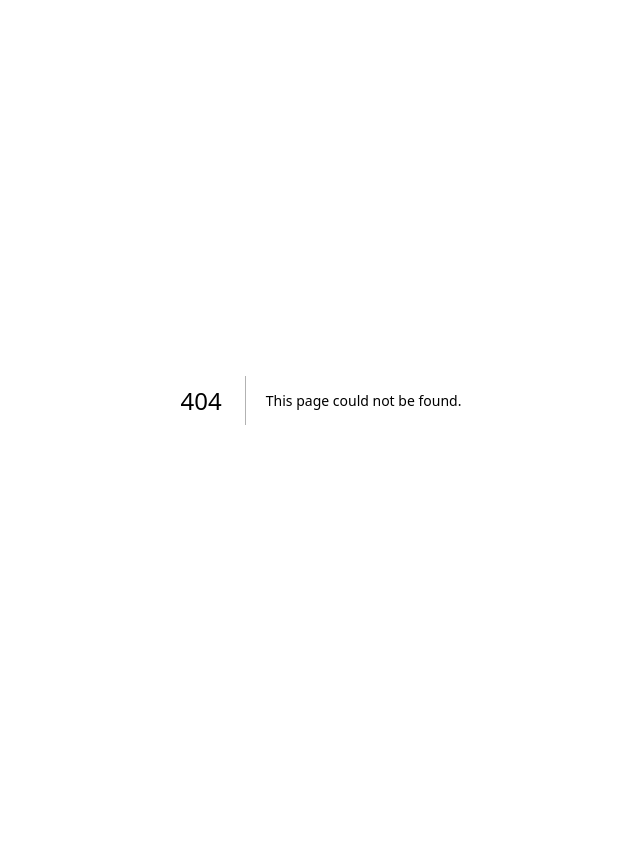
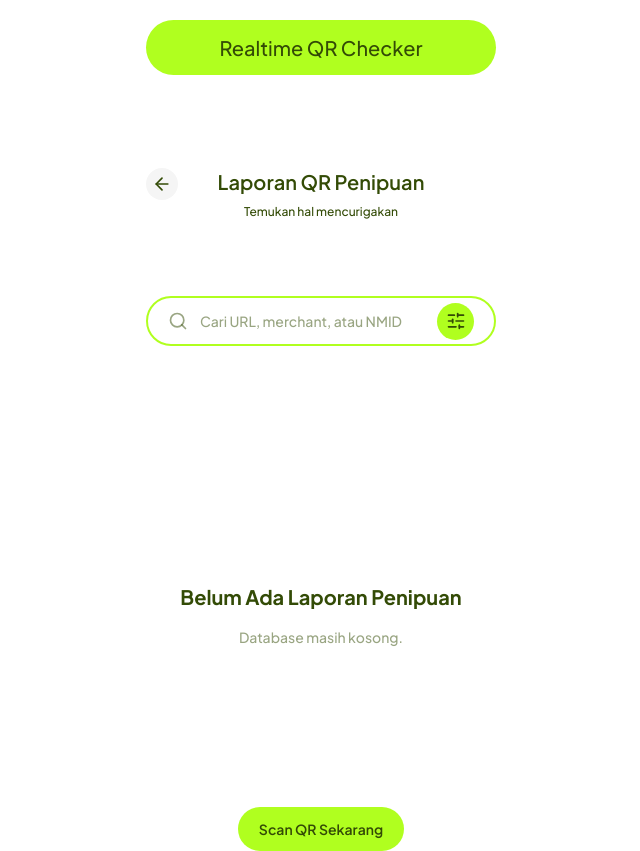
Before and after one commit to syhrlf-e/Realtime-QR-Checker, a Next.js app: page /reports in a window 1280 px wide. Before the commit this address had no page. Shown: the whole page, without its empty margins (319-959 px from the left). Before the commit the page ends 800 px from the top, so only its background shows below. Built offline with nearby package versions, Linux system fonts and the light colour scheme.

Commit message:
laporan qr penipuan

```diff
--- a/app/page.tsx
+++ b/app/page.tsx
@@ -67,14 +67,17 @@ export default function HomePage() {
             </Link>
           </div>
 
-          <button className="w-[350px] h-[57px] border-2 border-lime rounded-full flex items-center justify-between px-6 hover:bg-lime/5 transition-colors">
+          <Link
+            href="/reports"
+            className="w-[350px] h-[57px] border-2 border-lime rounded-full flex items-center justify-between px-6 hover:bg-lime/5 transition-colors"
+          >
             <span className="text-text font-medium text-sm">
               Lihat Laporan Penipuan
             </span>
             <div className="w-[29px] h-[29px] bg-lime rounded-full flex items-center justify-center">
               <ArrowUpRight className="w-[18px] h-[18px] text-text" />
             </div>
-          </button>
+          </Link>
 
           <div className="space-y-6">
             <h2 className="text-text font-medium text-base">
--- /dev/null
+++ b/app/reports/page.tsx
@@ -0,0 +1,89 @@
+"use client";
+
+import { ArrowLeft, Search, SlidersHorizontal } from "lucide-react";
+import Link from "next/link";
+
+export default function ReportsPage() {
+  return (
+    <main className="min-h-screen bg-white">
+      <div className="mx-auto max-w-[390px] px-5">
+        <div className="pt-safe-top space-y-[20px]">
+          {/* Header */}
+          <div className="w-[350px] h-[55px] bg-lime rounded-full flex items-center justify-center">
+            <h1 className="text-text font-medium text-xl">
+              Realtime QR Checker
+            </h1>
+          </div>
+
+          <div className="h-[53px]" />
+
+          {/* Title Section */}
+          <div className="relative">
+            {/* Back Button */}
+            <Link
+              href="/"
+              className="absolute left-0 top-0 w-8 h-8 bg-[#F5F5F5] rounded-full flex items-center justify-center hover:bg-gray-200 transition-colors"
+            >
+              <ArrowLeft className="w-5 h-5 text-text" />
+            </Link>
+
+            {/* Title */}
+            <div className="text-center">
+              <h2 className="text-text font-semibold text-xl">
+                Laporan QR Penipuan
+              </h2>
+              <div className="h-2" />
+              <p className="text-text font-medium text-xs">
+                Temukan hal mencurigakan
+              </p>
+            </div>
+          </div>
+
+          <div className="h-[36px]" />
+
+          {/* Search Box */}
+          <div className="relative w-[350px] h-[50px]">
+            <div className="absolute inset-0 border-2 border-lime rounded-[47px] flex items-center px-5 bg-white">
+              <Search className="w-5 h-5 text-text/50 flex-shrink-0" />
+              <input
+                type="text"
+                placeholder="Cari URL, merchant, atau NMID"
+                className="flex-1 mx-3 text-text font-medium text-sm placeholder:text-text/50 bg-transparent outline-none"
+              />
+              <button className="w-[37px] h-[37px] bg-lime rounded-full flex items-center justify-center hover:bg-lime/90 transition-colors flex-shrink-0">
+                <SlidersHorizontal className="w-5 h-5 text-text" />
+              </button>
+            </div>
+          </div>
+
+          <div className="h-[197px]" />
+
+          {/* Empty State */}
+          <div className="flex flex-col items-center">
+            <h3 className="text-text font-bold text-xl">
+              Belum Ada Laporan Penipuan
+            </h3>
+
+            <div className="h-4" />
+
+            <p className="text-text/50 font-medium text-sm">
+              Database masih kosong.
+            </p>
+
+            <div className="h-[160px]" />
+
+            {/* CTA Button */}
+            <Link
+              href="/scan/camera"
+              className="w-[166px] h-[44px] bg-lime rounded-full flex items-center justify-center hover:bg-lime/90 transition-colors"
+            >
+              <span className="text-text font-semibold text-sm">
+                Scan QR Sekarang
+              </span>
+            </Link>
+          </div>
+        </div>
+      </div>
+    </main>
+  );
+}
```
